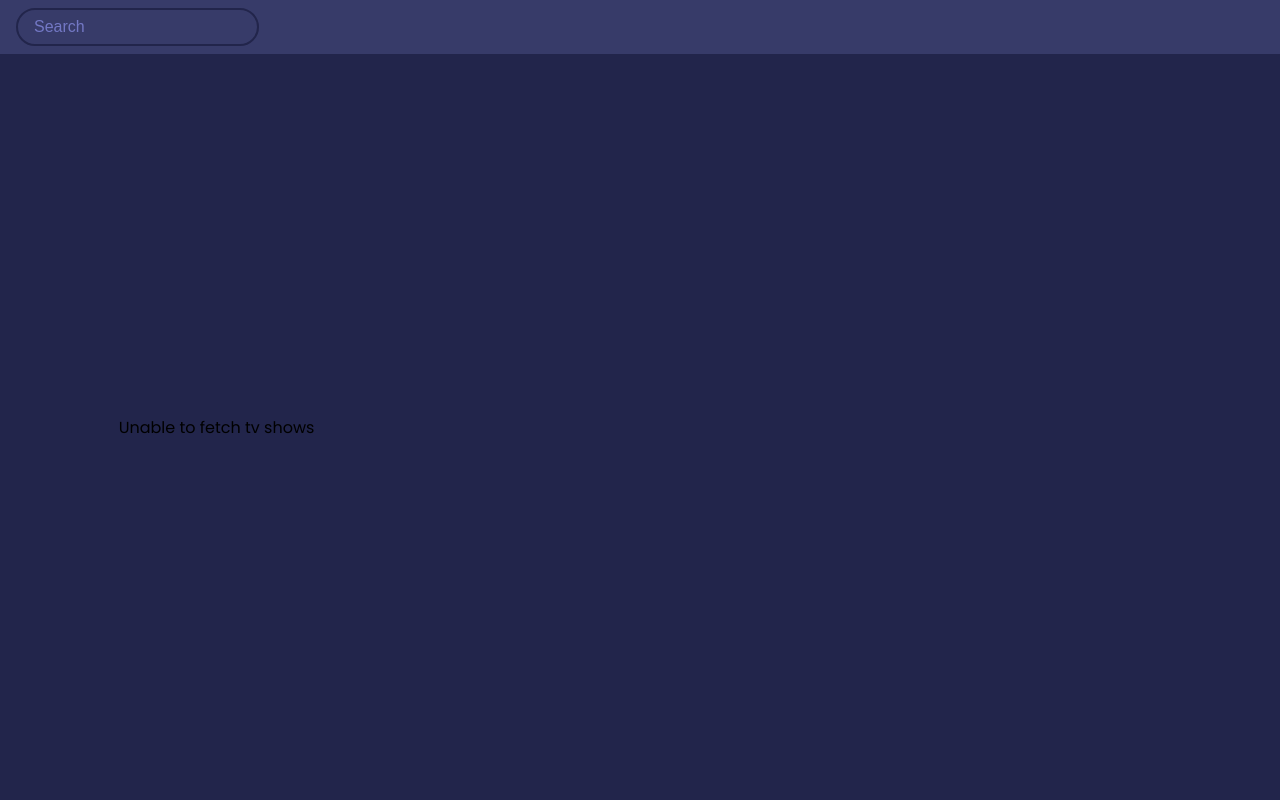
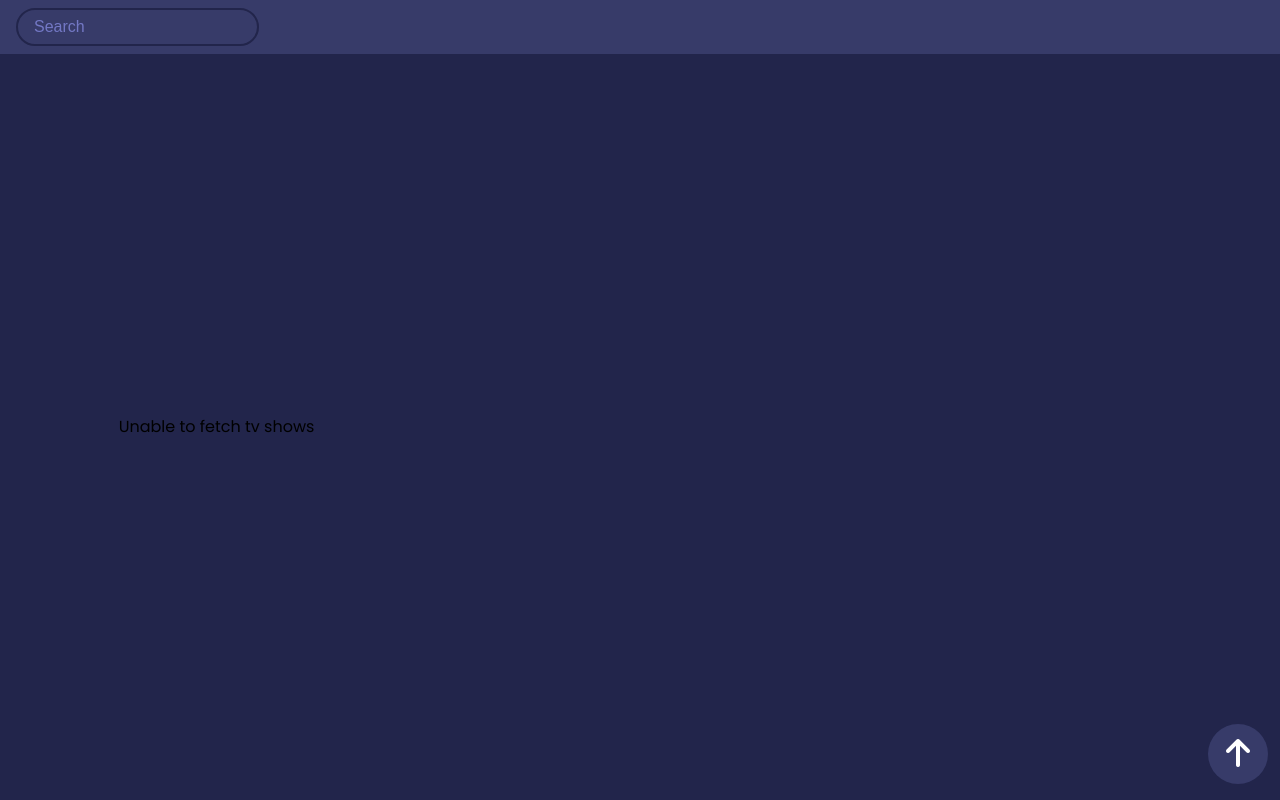
Before and after one commit to pedrovicentesantos/tv-show-app-50-projects, a website: page public/index.html in a window 1280 px wide. Drawn offline with Linux system fonts and the light colour scheme; no server answers.

Commit message:
feat: add scroll to top button

```diff
--- a/public/index.html
+++ b/public/index.html
@@ -23,5 +23,9 @@
     </header>
     <section class="loader"></section>
     <section id="result"></section>
+    <button class="scroll-top">
+      <i class="fa-solid fa-arrow-up"></i>
+    </button>
+    <footer></footer>
   </body>
 </html>
--- a/public/js/index.js
+++ b/public/js/index.js
@@ -1,6 +1,9 @@
 const result = document.querySelector('section#result');
 const form = document.querySelector('form');
 const loader = document.querySelector('.loader');
+const scrollToTopBtn = document.querySelector('button.scroll-top');
+const rootElement = document.documentElement;
+const footer = document.querySelector('footer');
 
 const getTVShows = async (query = null) => {
   const url = query ? `/api/v1/search?query=${query}` : '/api/v1/popular';
@@ -116,6 +119,7 @@ const createTvShowCard = tvShow => {
   cardDiv.appendChild(moreBtn);
   cardDiv.appendChild(imagePoster);
   cardDiv.appendChild(wrapperDiv);
+
   return cardDiv;
 };
 
@@ -150,3 +154,25 @@ form.addEventListener('submit', e => {
       result.innerHTML = `<p>${error.message}</p>`;
     });
 });
+
+const scrollToTop = () => {
+  rootElement.scrollTo({
+    top: 0,
+    behavior: 'smooth'
+  });
+};
+
+scrollToTopBtn.addEventListener('click', scrollToTop);
+
+const observerCallback = entries => {
+  entries.forEach(entry => {
+    if (entry.isIntersecting) {
+      scrollToTopBtn.style.display = 'block';
+    } else {
+      scrollToTopBtn.style.display = 'none';
+    }
+  });
+};
+
+const observer = new IntersectionObserver(observerCallback);
+observer.observe(footer);
--- a/public/styles/index.css
+++ b/public/styles/index.css
@@ -56,13 +56,13 @@ section#result {
   padding: 1rem;
   max-width: 90%;
   display: grid;
+  grid-gap: 1rem;
   margin: auto;
 }
 
 @media only screen and (min-width: 768px) {
   section#result {
     grid-template-columns: 1fr 1fr;
-    grid-gap: 1rem;
   }
 }
 
@@ -91,7 +91,6 @@ section#result {
     'wrapper';
   grid-template-rows: 85% auto;
   overflow: hidden;
-  margin-bottom: 1rem;
   border-radius: 3px;
 }
 
@@ -223,3 +222,49 @@ button i {
   }
 }
 /*  End Loader */
+
+/* Start Scroll To Top */
+.scroll-top {
+  background: var(--secondary-color);
+  width: 30px;
+  height: 30px;
+  border-radius: 50%;
+  font-size: 20px;
+  position: fixed;
+  bottom: 1rem;
+  right: 3px;
+  color: white;
+  border: none;
+  cursor: pointer;
+}
+
+@media only screen and (min-width: 768px) {
+  .scroll-top {
+    right: 12px;
+    width: 40px;
+    height: 40px;
+    font-size: 24px;
+  }
+}
+
+@media only screen and (min-width: 1024px) {
+  .scroll-top {
+    width: 50px;
+    height: 50px;
+    font-size: 32px;
+  }
+}
+
+@media only screen and (min-width: 1200px) {
+  .scroll-top {
+    width: 60px;
+    height: 60px;
+  }
+}
+
+footer {
+  display: flex;
+  justify-content: flex-end;
+  padding: 1px;
+}
+/* End Scroll To Top */
```
